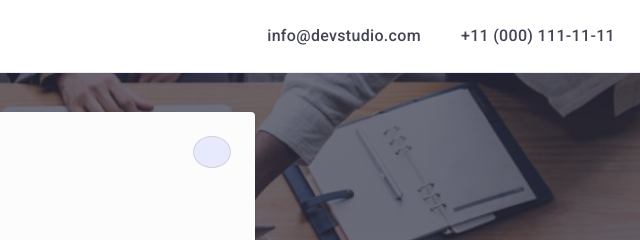
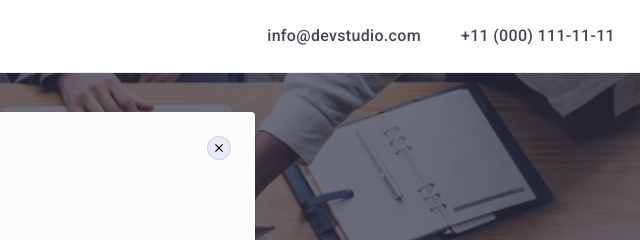
Before and after one commit to NellyOgo/goit-markup-hw-05, a plain HTML site: page index.html in a window 1280 px wide. Both pictures are taken after a click on the button "Order Service". Shown: the top 240 px of the page, 589-1229 px from the left. Drawn offline with nearby package versions, Linux system fonts and the light colour scheme.

Commit message:
done1 Nell

```diff
--- a/css/styles.css
+++ b/css/styles.css
@@ -686,10 +686,15 @@ background-color: var(--color-lightblue);
 .model-close {
     position: absolute;
     top: 24px;
+    display: flex;
     right: 24px;
     background: var(--color-light);
     border: 1px solid rgba(0, 0, 0, 0.1);
     border-radius: 50%;
+    align-items: center;
+    justify-content: center;
+    width: 24px;
+    height: 24px;
 }
 
 .backdrop.is-hidden .model {
@@ -699,6 +704,7 @@ background-color: var(--color-lightblue);
 .close {
     border: none;
     display: inline-block;
-    width: 24px;
-    height: 24px;
+    width: 8px;
+    height: 8px;
+    cursor: pointer;
 }
--- a/index.html
+++ b/index.html
@@ -355,7 +355,7 @@
         <div class="model">
             <button class="model-close" type="button" data-modal-close>
                 <svg class="close">
-                    <use href="./images/icons.svg#close-black" width="24" height="24" ></use>
+                    <use href="./images/icons.svg#icon-close-black"></use>
                 </svg>
             </button>
         </div>
```
